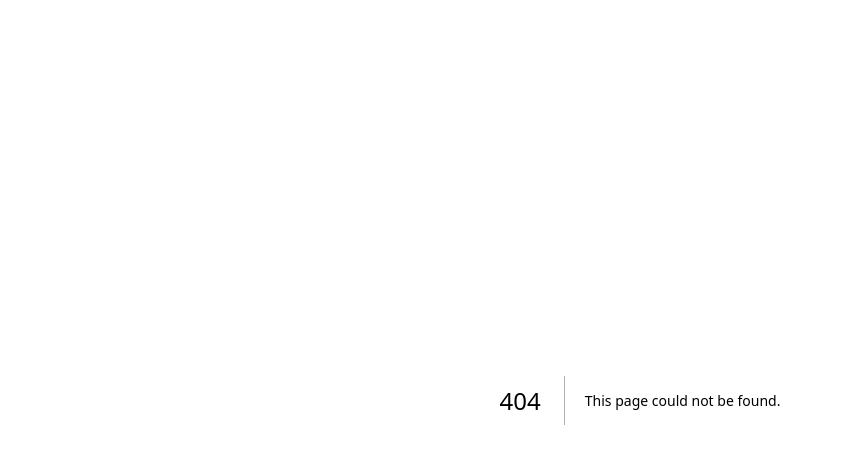
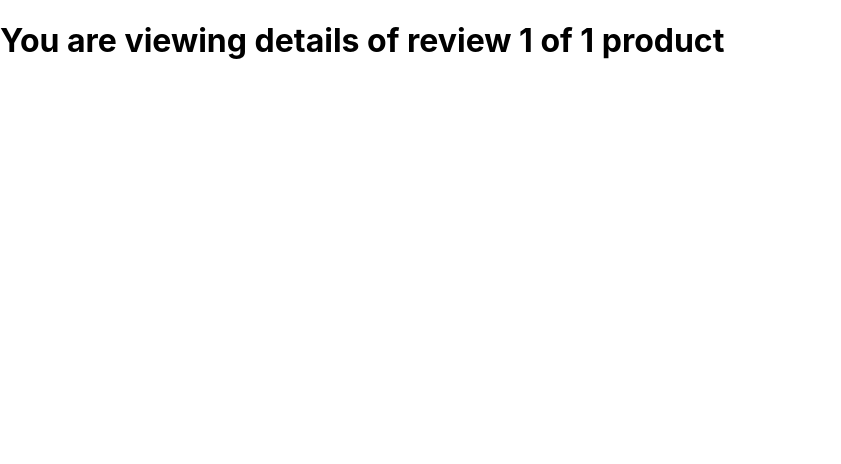
Before and after one commit to M-hassan-ch/NextJs-Practice, a Next.js app: page /product/1/review/1 in a window 1280 px wide. Before the commit this address had no page. Shown: the top 464 px of the page, without its empty margins (0-841 px from the left). Built offline with nearby package versions, Linux system fonts and the light colour scheme.

Commit message:
created nested dynamic routes

```diff
--- a/pages/product/[productId].tsx
+++ b/pages/product/[productId]/index.tsx
@@ -1,8 +1,8 @@
-import { NextRouter, useRouter } from 'next/router'
+import { useRouter } from 'next/router'
 import React from 'react'
 
 export default function ProductDetials() {
-    const router: NextRouter = useRouter();
+    const router = useRouter();
     const productId = router.query.productId;
 
     return (
--- /dev/null
+++ b/pages/product/[productId]/review/[reviewId].tsx
@@ -0,0 +1,12 @@
+import { useRouter } from 'next/router'
+import React from 'react'
+
+export default function ReviewDetials() {
+    const router = useRouter();
+    const productId = router.query.productId;
+    const reviewId = router.query.reviewId;
+
+    return (
+        <h1>You are viewing details of review {reviewId} of {productId} product</h1>
+    )
+}
```
Also changed, not shown: pages/product/index.tsx (deleted, +0 -7 lines).
